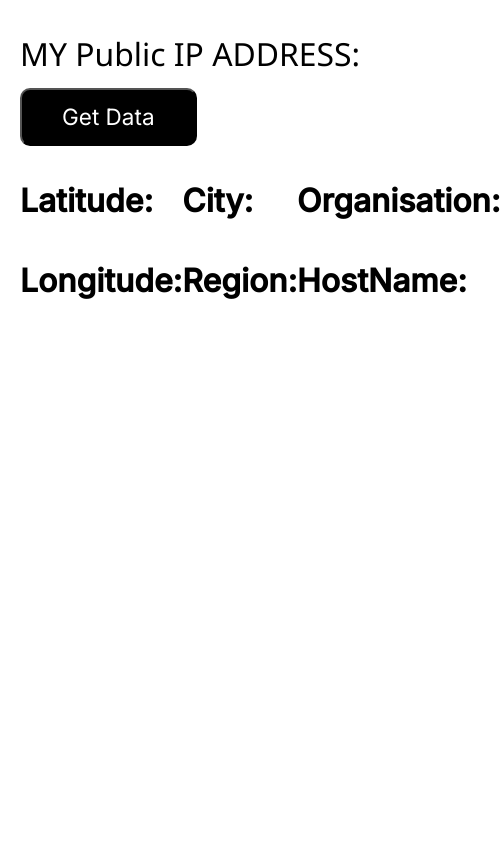
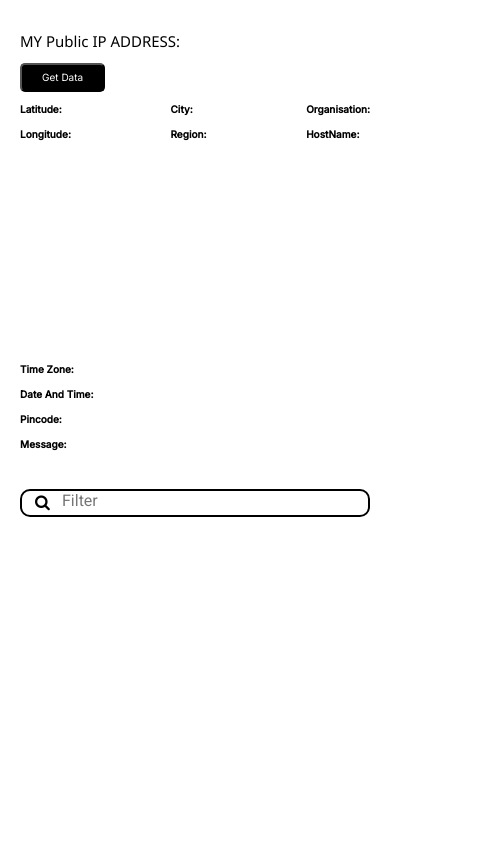
Before and after one commit to KonthamRani/module7-assignment, a plain HTML site: page index.html in a window 390 px wide. Both pictures are taken after a click on the button "Get Data". Shown: the top 844 px of the page, 500 px wide, since content can reach past the window. Drawn offline with nearby package versions, Linux system fonts and the light colour scheme; no server answers.

Commit message:
made responsive

```diff
--- a/script.js
+++ b/script.js
@@ -31,7 +31,7 @@ function showUserDetails(){
      .then(json=>{
          let result=json;
          let arr=result.loc?.split(',')
-         map.src=src=`//maps.google.com/maps?q=${result.loc}&z=15&output=embed`
+         map.src=`//maps.google.com/maps?q=${result.loc}&z=15&output=embed`
       console.log(arr);
       document.getElementById('lat').textContent=`Latitude: ${arr[0]}`
       document.getElementById('long').textContent=`Longitude: ${arr[1]}`
@@ -92,10 +92,10 @@ function applyFilter(filterValue){
         if(filterValue==""){
             listOfPinCode[i].style.display = "block";
         }
-        else if (postOfficeData[i].Name.includes(filterValue)  || postOfficeData[i]?.BranchType?.toUpperCase().includes(filterValue) ) {
+        else if (postOfficeData[i].Name.toLowerCase().includes(filterValue.toLowerCase())  || postOfficeData[i].BranchType.toLowerCase().includes(filterValue.toLowerCase()) ) {
 
             listOfPinCode[i].style.display = "block";
-            console.log("if")
+            console.log("if",postOfficeData[i].Name,(filterValue))
         } else {
             listOfPinCode[i].style.display = "none";
             console.log("else")
--- a/style.css
+++ b/style.css
@@ -98,3 +98,46 @@ input::placeholder{
 #ipAddressData{
     display: none;
 }
+
+
+@media only screen and (max-width: 600px) {
+    h1 {
+        font-size: 1rem;
+    }
+    button{
+        border-radius: 5px;
+    padding: 5px 20px;
+    font-size: 10px;
+    }
+    p{
+        font-size: 10px;
+    }
+    .map {
+
+        height: 200px;
+    }
+    input{
+        width: -webkit-fill-available;
+        padding: 5px;
+        height: 28px;
+        padding-left: 35px;
+        text-align: center;
+        font-family: 'Roboto', sans-serif;
+        font-size: 10px;
+        border: 2px solid black;
+        border-radius: 10px;
+    }
+    input::placeholder{
+        /* padding-top: 10px; */
+        text-align: start;
+        padding-left:5px ;
+        font-size: 16px;
+        padding-bottom: 10px;
+    }
+    .search i{
+        top: 2rem;
+        font-size: 16px !important;
+        margin-bottom: 9px;
+    }
+
+  }
```
